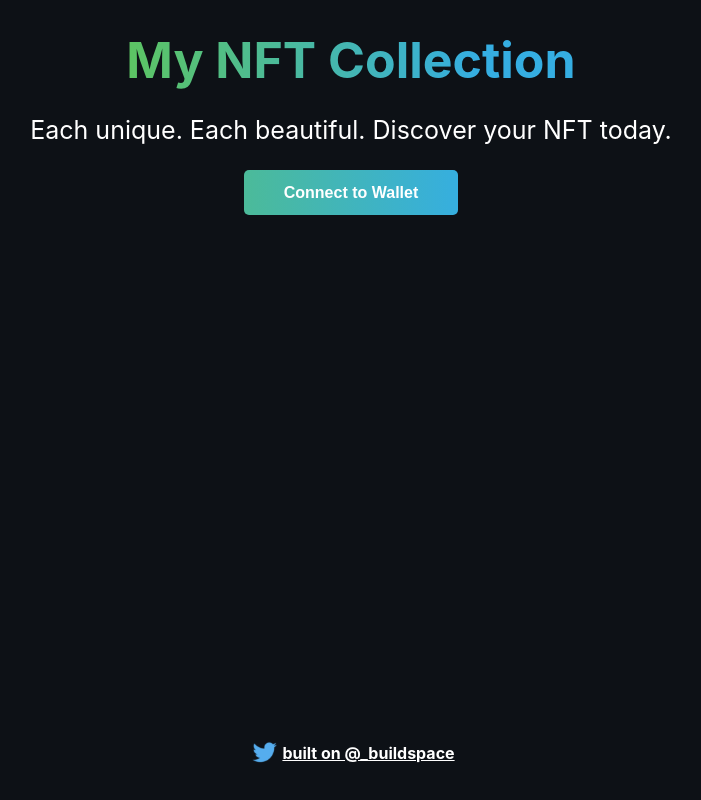
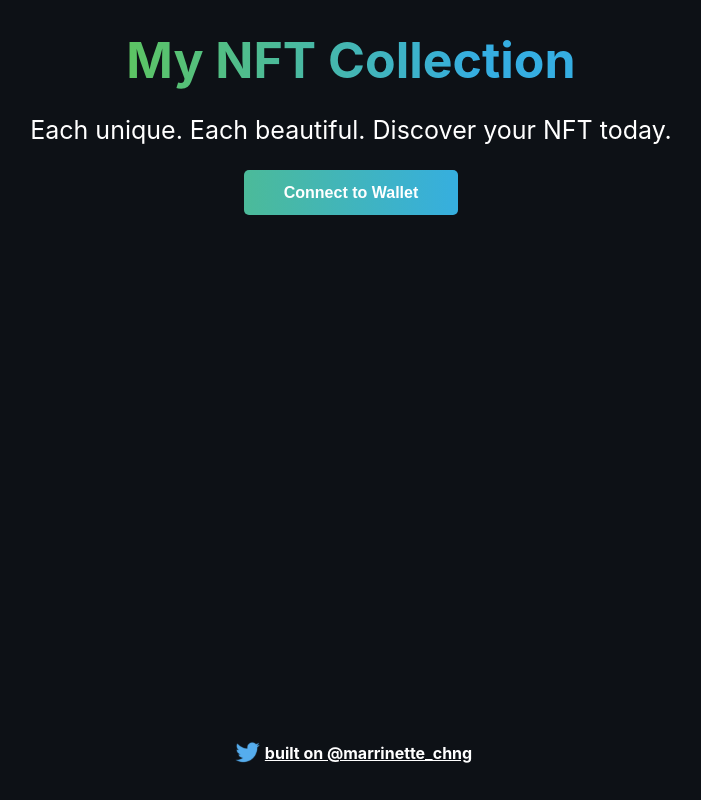
Before and after one commit to mitalrs/EthericNFT, a React (Vite) app in the folder FrontEnd/nft-starter-project-forked/: page / in a window 1280 px wide. Shown: the whole page, without its empty margins (289-990 px from the left). Built offline with nearby package versions, Linux system fonts and the light colour scheme.

Commit message:
run frontEnd on localhost

```diff
--- a/FrontEnd/nft-starter-project-forked/src/App.jsx
+++ b/FrontEnd/nft-starter-project-forked/src/App.jsx
@@ -7,7 +7,7 @@ import myEpicNft from './utils/MyEpicNFT.json';
 
 
 // Constants
-const TWITTER_HANDLE = '_buildspace';
+const TWITTER_HANDLE = 'marrinette_chng';
 const TWITTER_LINK = `https://twitter.com/${TWITTER_HANDLE}`;
 const OPENSEA_LINK = '';
 const TOTAL_MINT_COUNT = 50;
```
